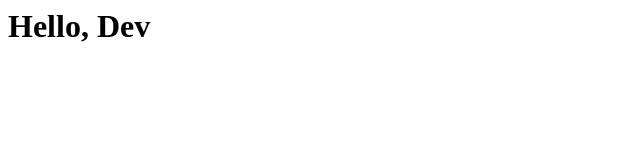
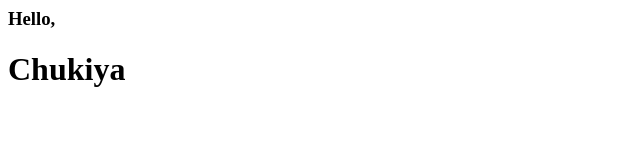
Before and after one commit to devBOX03/Debasish_Padhi.github.io, a plain HTML site: page index.html in a window 1280 px wide. Shown: the whole page, without its empty margins (0-640 px from the left). Drawn offline with Linux system fonts and the light colour scheme.

Commit message:
Update index.html

```diff
--- a/index.html
+++ b/index.html
@@ -1,5 +1,5 @@
 <html>
 <body>
-<h1> Hello, Dev</h1>
+  <h3> Hello,</h3><h1> Chukiya </h1>
 </body>
 </html>
```
